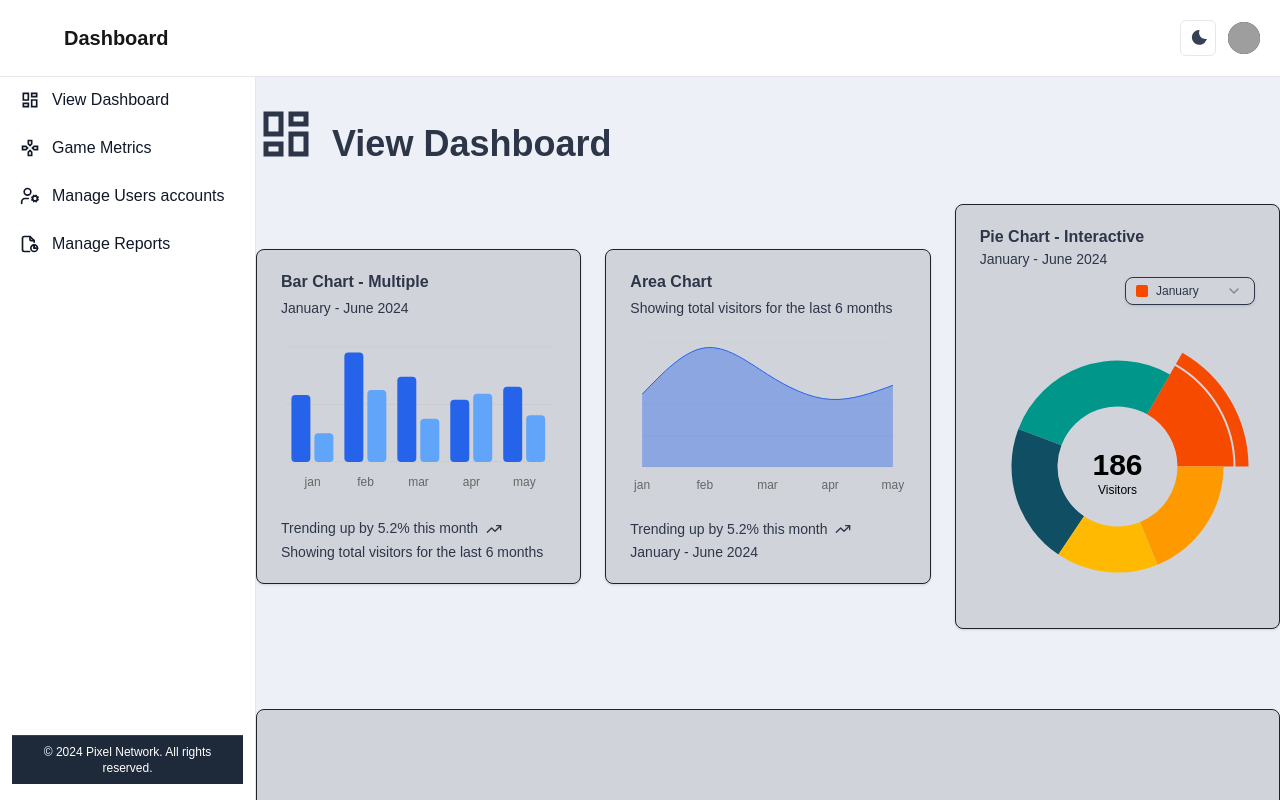
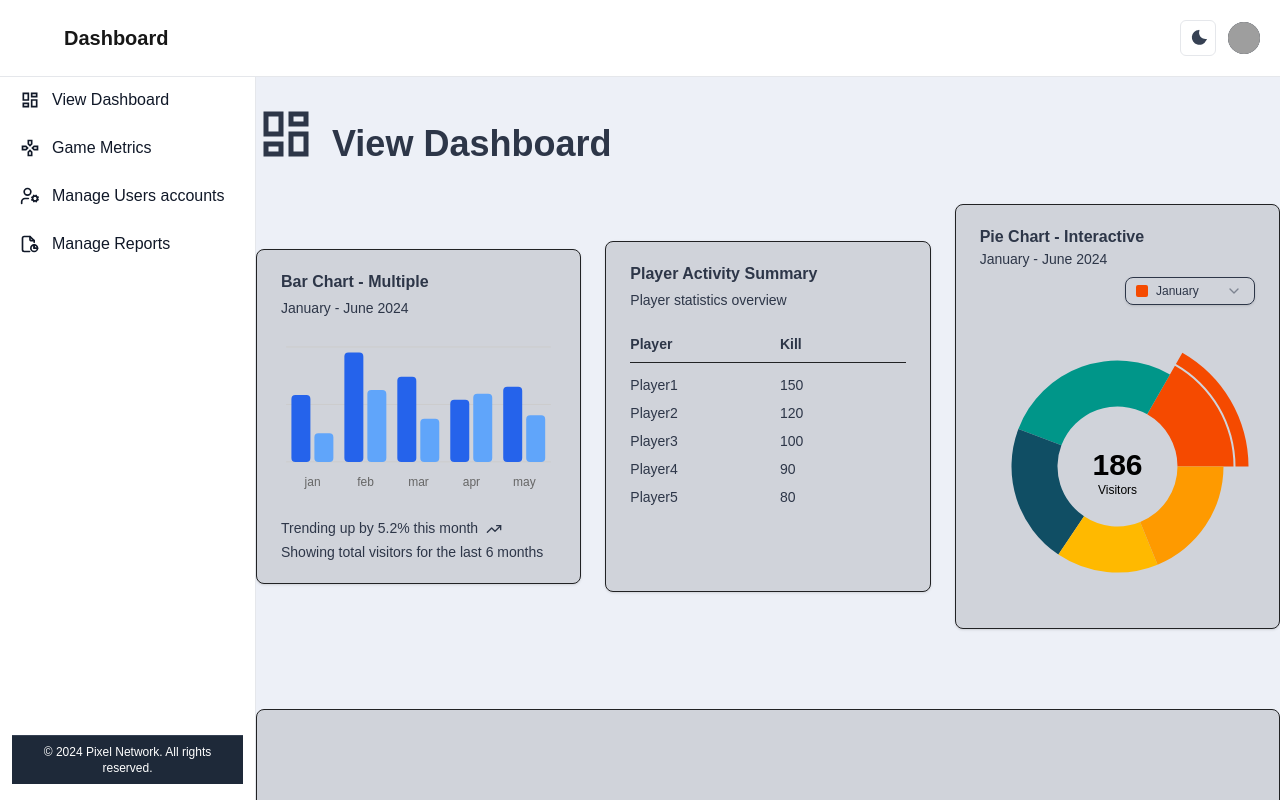
Before and after one commit to 0Ak-JRW/compro, a Next.js app: page /viewDash in a window 1280 px wide. Shown: the top 800 px of the page. Built offline with nearby package versions, Linux system fonts and the light colour scheme; grey boxes are pictures that could not be loaded.

Commit message:
fix: clean up formatting in Navbar and update player activity summary in ViewDash

```diff
--- a/src/app/components/dashboard/Navbar-admin.tsx
+++ b/src/app/components/dashboard/Navbar-admin.tsx
@@ -6,7 +6,7 @@ import { useTheme } from "@/app/theme/ThemeProvider";
 import Sidebar from "./Sidebar-admin";
 import { useAuth } from "@/hooks/useAuth";
 
-const SHOW_PATHS = ["/viewDash", "/gameMet", "/manageUser", "/manageRep", "/RepDetail"];// เพิ่ม path ที่ต้องการให้โว์ Navbar
+const SHOW_PATHS = ["/viewDash", "/gameMet", "/manageUser", "/manageRep", "/RepDetail"];
 
 export default function Navbar() {
   const pathname = usePathname();
--- a/src/app/viewDash/page.tsx
+++ b/src/app/viewDash/page.tsx
@@ -18,12 +18,19 @@ import { Select, SelectContent, SelectItem, SelectTrigger, SelectValue } from "@
 export const description = "An interactive pie chart"
 
 const chartData = [
-  { month: "january", desktop: 186, mobile: 80},
-  { month: "february", desktop: 305, mobile: 200},
-  { month: "march", desktop: 237, mobile: 120},
-  { month: "april", desktop: 173, mobile: 190},
-  { month: "may", desktop: 209, mobile: 130},
+  { month: "january", desktop: 186, mobile: 80 },
+  { month: "february", desktop: 305, mobile: 200 },
+  { month: "march", desktop: 237, mobile: 120 },
+  { month: "april", desktop: 173, mobile: 190 },
+  { month: "may", desktop: 209, mobile: 130 },
 ]
+const playerData = [
+  { name: "Player1", kills: 150 },
+  { name: "Player2", kills: 120 },
+  { name: "Player3", kills: 100 },
+  { name: "Player4", kills: 90 },
+  { name: "Player5", kills: 80 },
+];
 
 const chartConfig = {
   visitors: {
@@ -119,55 +126,35 @@ export default function ViewDash() {
 
               </div> */}
               {/* <div className="bg-[var(--surface)] border border-[var(--border-card)] rounded-lg w-full h-[260px] "> */}
-              <Card className="bg-[var(--surface)] border border-[var(--border-card)] rounded-lg w-full  ">
+              <Card className="bg-[var(--surface)] border border-[var(--border-card)] rounded-lg w-full">
                 <CardHeader>
-                  <CardTitle>Area Chart</CardTitle>
+                  <CardTitle>Player Activity Summary</CardTitle>
                   <CardDescription>
-                    Showing total visitors for the last 6 months
+                    Player statistics overview
                   </CardDescription>
                 </CardHeader>
                 <CardContent>
-                  <ChartContainer config={chartConfig}>
-                    <AreaChart
-                      accessibilityLayer
-                      data={chartData}
-                      margin={{
-                        left: 12,
-                        right: 12,
-                      }}
-                    >
-                      <CartesianGrid vertical={false} />
-                      <XAxis
-                        dataKey="month"
-                        tickLine={false}
-                        axisLine={false}
-                        tickMargin={8}
-                        tickFormatter={(value) => value.slice(0, 3)}
-                      />
-                      <ChartTooltip
-                        cursor={false}
-                        content={<ChartTooltipContent indicator="line" />}
-                      />
-                      <Area
-                        dataKey="desktop"
-                        type="natural"
-                        fill="var(--desktop)"
-                        fillOpacity={0.4}
-                        stroke="var(--desktop)"
-                      />
-                    </AreaChart>
-                  </ChartContainer>
-                </CardContent>
-                <CardFooter>
-                  <div className="flex w-full items-start gap-2 text-sm">
-                    <div className="grid gap-2">
-                      <div className="flex items-center gap-2 leading-none font-medium">
-                        Trending up by 5.2% this month <TrendingUp className="h-4 w-4" />
+                  <div className="space-y-3">
+                    <div className="grid grid-cols-2 gap-6 text-sm font-semibold pb-2 border-b border-[var(--border-card)]">
+                      <div>Player</div>
+                      <div>Kill</div>
                     </div>
-                      <div className="text-muted-foreground flex items-center gap-2 leading-none">
-                        January - June 2024
+                    <div className="space-y-2">
+                      {playerData.map((player, index) => (
+                        <div key={index} className="grid grid-cols-2 gap-6 text-sm">
+                          <div>{player.name}</div>
+                          <div>{player.kills}</div>
+                        </div>
+                      ))}
                     </div>
                   </div>
+                </CardContent>
+                <CardFooter className="flex-col items-start gap-2 text-sm">
+                  <div className="flex gap-2 leading-none font-medium">
+                    &nbsp;
+                  </div>
+                  <div className="text-muted-foreground leading-none">
+                    &nbsp;
                   </div>
                 </CardFooter>
               </Card>
@@ -187,8 +174,7 @@ export default function ViewDash() {
                       <SelectValue placeholder="Select month" />
                     </SelectTrigger>
                     <SelectContent align="end" className="rounded-xl">
-                      {months.map((key) =>
-                      {
+                      {months.map((key) => {
                         const config = chartConfig[key as keyof typeof chartConfig]
                         // console.log(config?.color );
                         if (!config) {
```
Lines whose indentation alone changed are shown as unchanged.
